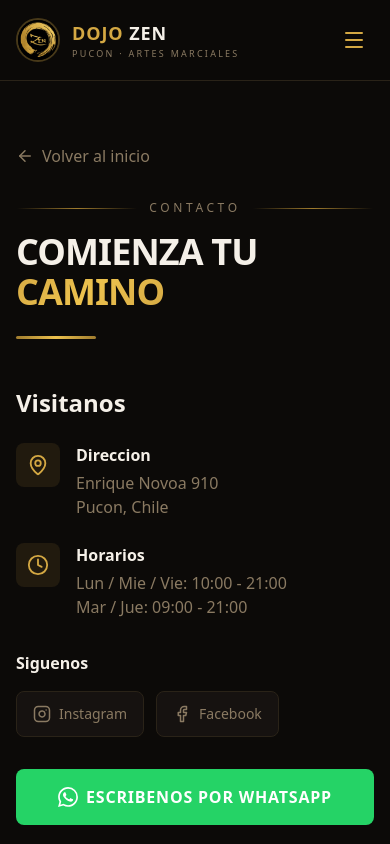
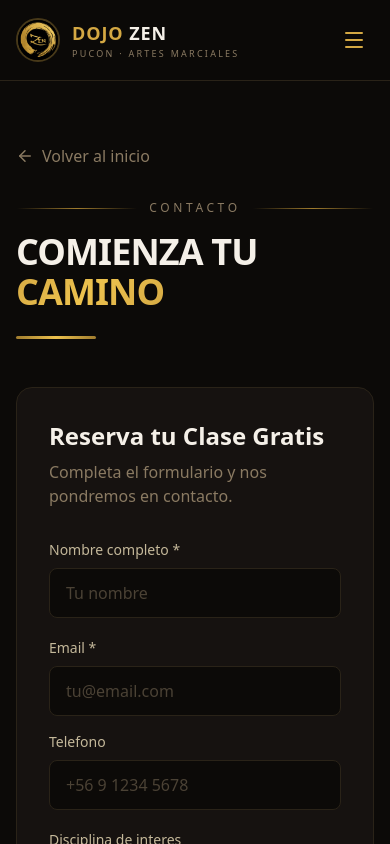
Before and after one commit to Dabucsa/Dabucsa.github.io, a Next.js app: page /contacto in a window 390 px wide. Shown: the top 844 px of the page. Built offline with nearby package versions, Linux system fonts and the light colour scheme.

Commit message:
📱 Mobile: formulario contacto primero
- En móvil: formulario aparece primero, luego 'Visítanos'
- En desktop: mantiene orden original (info izq, form der)
- Mejor UX mobile: usuario ve formulario inmediatamente

```diff
--- a/src/app/contacto/page.tsx
+++ b/src/app/contacto/page.tsx
@@ -80,12 +80,13 @@ export default function ContactoPage() {
       </div>
 
       <div className="max-w-7xl mx-auto px-4 sm:px-6 lg:px-8 pb-24">
-        <div className="grid lg:grid-cols-2 gap-12">
-          {/* Info */}
+        <div className="grid lg:grid-cols-2 gap-12 lg:gap-12">
+          {/* Info - Order 1 on desktop, Order 2 on mobile */}
           <motion.div
             initial={{ opacity: 0, x: -30 }}
             animate={{ opacity: 1, x: 0 }}
             transition={{ duration: 0.6, delay: 0.2 }}
+            className="order-2 lg:order-1"
           >
             <h2 className="text-2xl font-bold text-[#f5f0e8] mb-6">
               Visitanos
@@ -158,11 +159,12 @@ export default function ContactoPage() {
             </a>
           </motion.div>
 
-          {/* Form */}
+          {/* Form - Order 1 on mobile, Order 2 on desktop */}
           <motion.div
             initial={{ opacity: 0, x: 30 }}
             animate={{ opacity: 1, x: 0 }}
             transition={{ duration: 0.6, delay: 0.3 }}
+            className="order-1 lg:order-2"
           >
             <div className="bg-[#161210] border border-[#2a2318] rounded-2xl p-8">
               <h2 className="text-2xl font-bold text-[#f5f0e8] mb-2">
```
